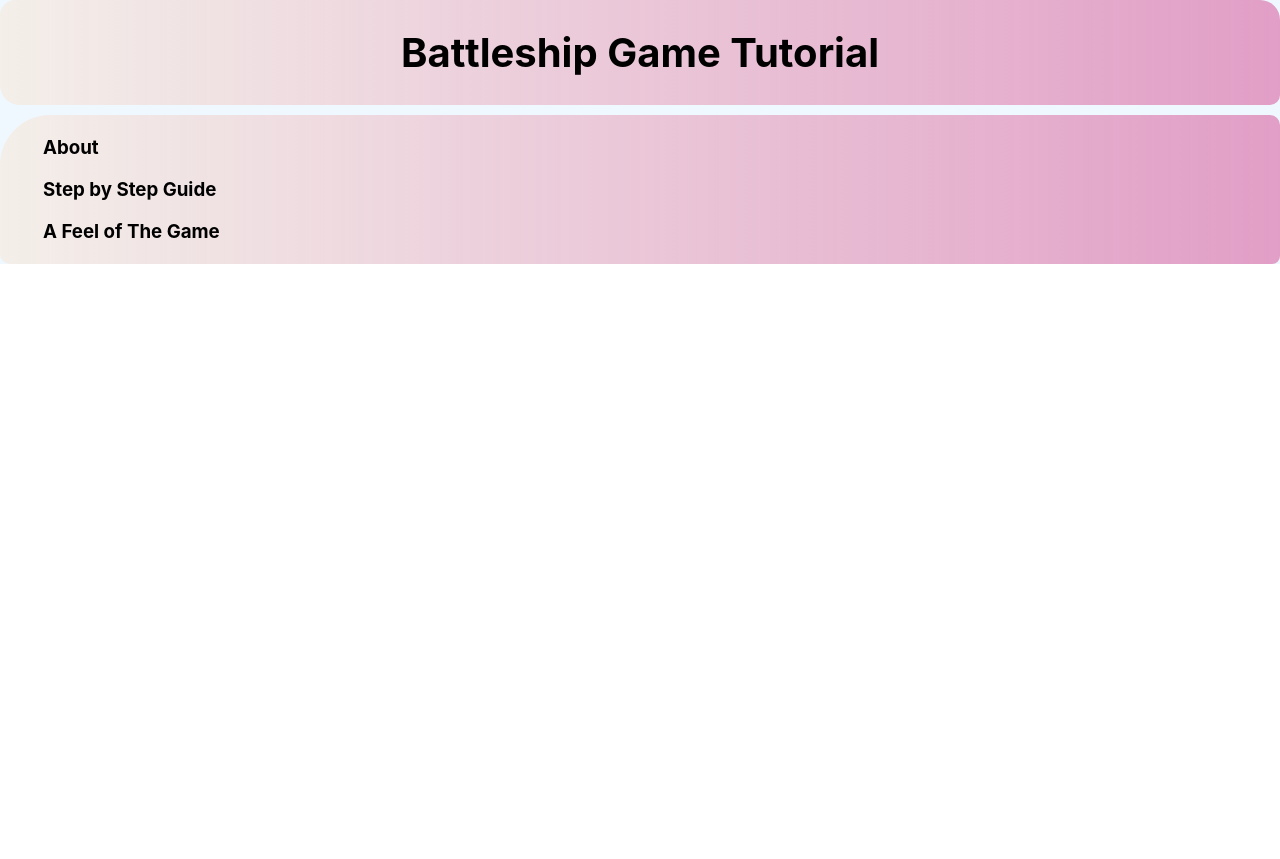
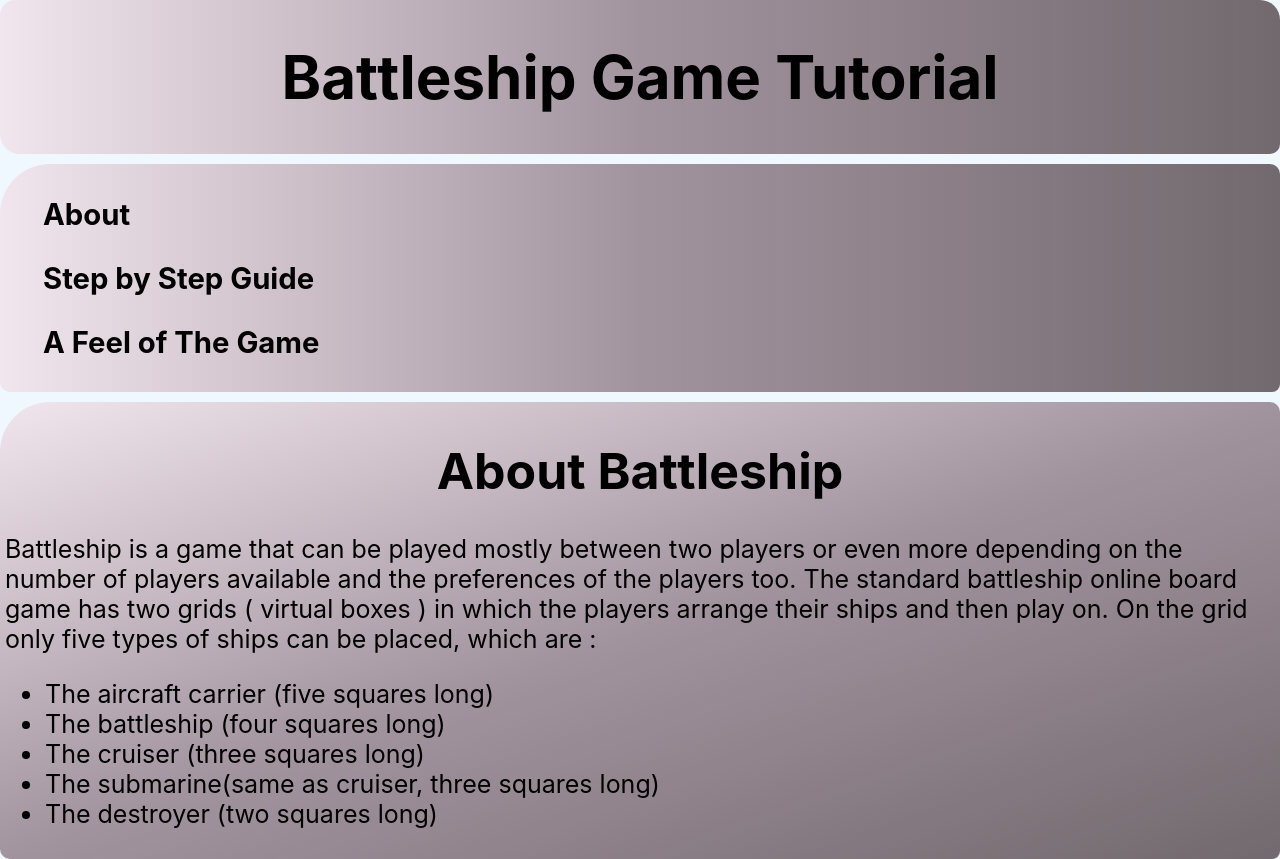
Before and after one commit to l-auta/random-stuff, a React (Create React App) app: page / in a window 1280 px wide. Before the commit the page ends 800 px from the top, so only its background shows below. Built offline with nearby package versions, Linux system fonts and the light colour scheme.

Commit message:
about-commit

```diff
--- a/src/App.css
+++ b/src/App.css
@@ -1,29 +1,43 @@
 .header{
   text-align: center;
-  font-size: 20px;
-  background-image: linear-gradient(to right, #f3eee8f5, #db79afb4);
+  font-size: 30px;
+  background-image: linear-gradient(to right, #f1e5edf5, #9e8f9af5, #695e64ee);
   border-radius: 15px 20px 10px;
   padding: 1px;
   position: relative;
-  animation: slideInFromRight 3.2s ease-out forwards;
+  animation: slideInFromRight 3s ease-out forwards;
 }
 @keyframes slideInFromRight {
   0% {
-    transform: translateX(100%); /* Start off-screen to the right */
+    transform: translateY(100%); /* Start off-screen to the right */
     opacity: 0; /* Start as invisible */
   }
   100% {
-    transform: translateX(0); /* Move to its normal position */
+    transform: translateY(0); /* Move to its normal position */
     opacity: 1; /* Fully visible */
   }
 }
 
 .navbar{
-  background-image: linear-gradient(to right, #f3eee8f5, #db79afb4);
+  background-image: linear-gradient(to right, #f1e5edf5, #9e8f9af5, #695e64ee);
   border-radius: 50px 10px 8px;
   padding: 3px;
   margin-top: 10px;
-  animation: slideInFromRight 3s ease-out forwards;
+  animation: slideInFromRight 3.1s ease-out forwards;
+  font-size: 25px;
+}
+
+.about{
+  animation: slideInFromRight 3.2s ease-out forwards;
+  background-image: linear-gradient(to bottom right, #f1e5edf5, #9e8f9af5, #695e64ee);
+  border-radius: 50px 10px 8px;
+  padding: 5px;
+  margin-top: 10px;
+  font-size: 25px;
+}
+
+.about h1{
+  text-align: center;
 }
 
 .app{
--- a/src/App.js
+++ b/src/App.js
@@ -1,5 +1,6 @@
 import Header from "./components/header";
 import NavBar from "./components/navBar";
+import About from "./about";
 import './App.css'
 
 function App(){
@@ -10,6 +11,9 @@ function App(){
       </div>
       <div className="navbar">
         <NavBar />
+      </div >
+      <div className="about" >
+      <About />
       </div>
     </div>
   )
--- a/src/about.js
+++ b/src/about.js
@@ -1,7 +1,19 @@
 import React from "react";
 
 function About(){
-
+    return(
+        <div>
+            <h1>About Battleship</h1>
+            <p>Battleship is a game that can be played mostly between two players or even more depending on the number of players available and the preferences of the players too. The standard battleship online board game has two grids ( virtual boxes ) in which the players arrange their ships and then play on. On the grid only five types of ships can be placed, which are : </p>
+            <ul>
+                <li>The aircraft carrier (five squares long)</li>
+                <li> The battleship (four squares long)</li>
+                <li>The cruiser (three squares long)</li>
+                <li>The submarine(same as cruiser, three squares long)</li>
+                <li>The destroyer (two squares long)</li>
+            </ul>
+        </div>
+    )
 }
 
 export default About
```
